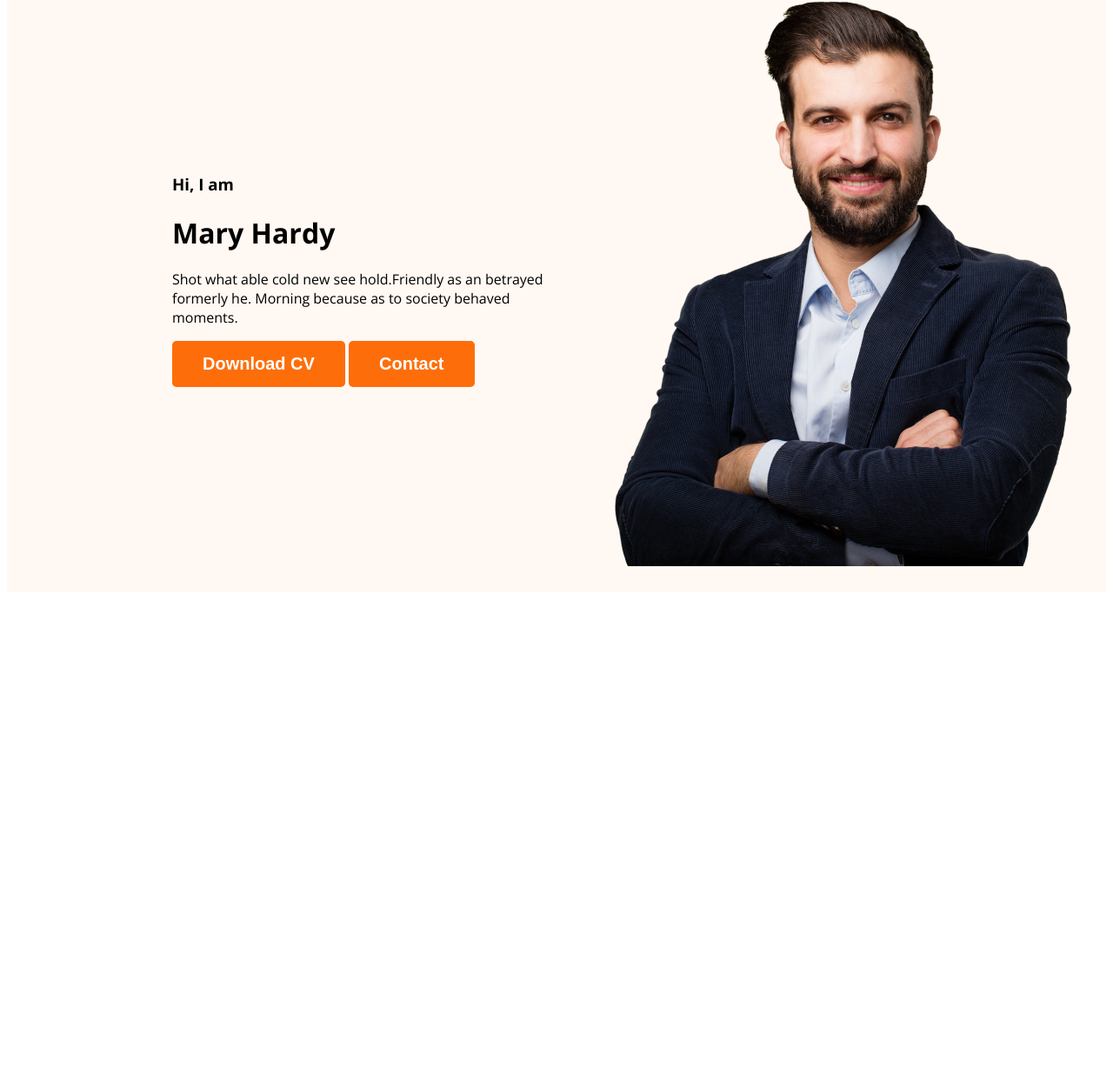
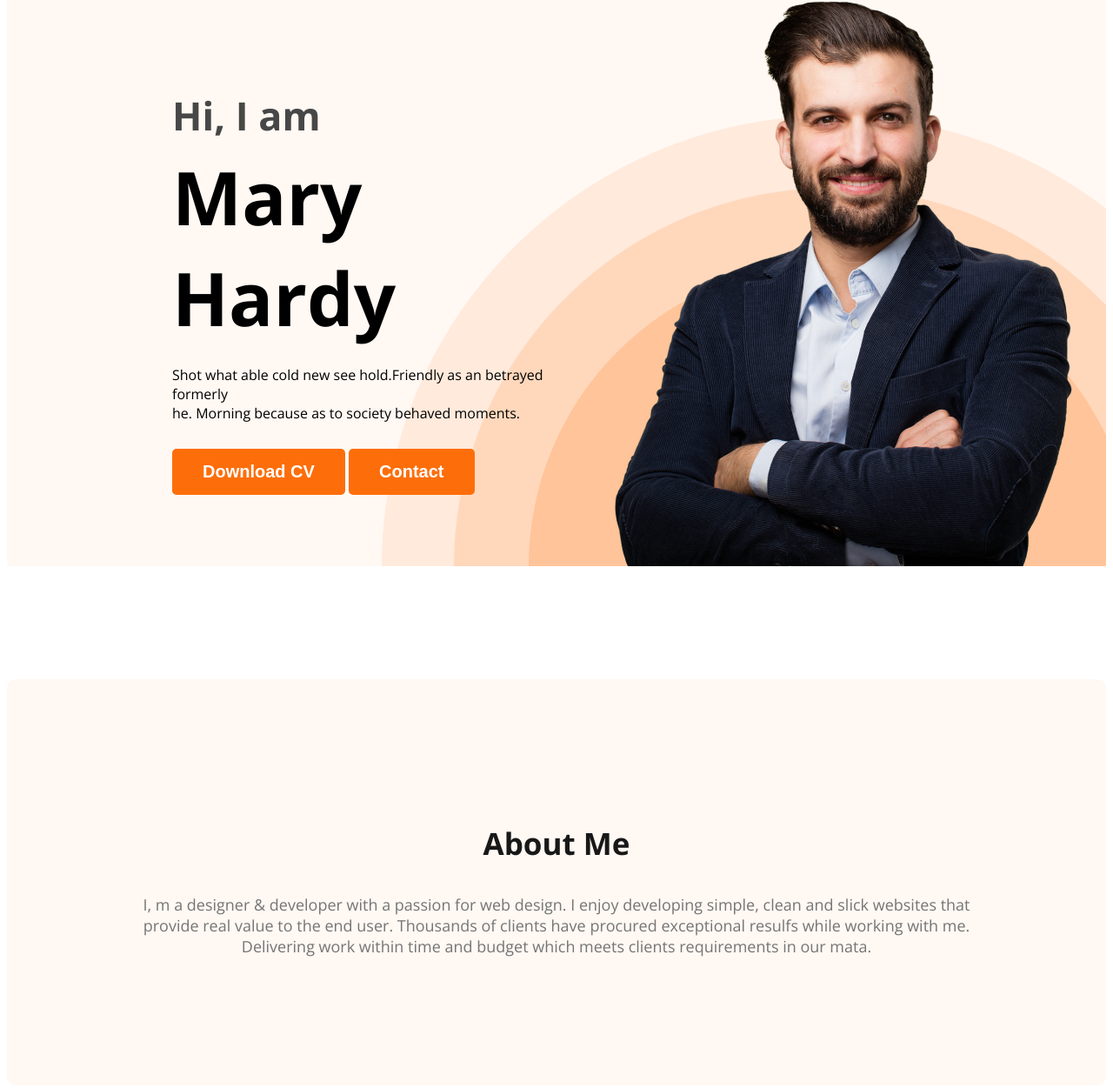
Before and after one commit to ShoroveTajmen/webdeveloper_portfolio, a plain HTML site: page index.html in a window 1280 px wide. Shown: the part 214-1465 px from the top of the page at 87% size. Before the commit the page ends 903 px from the top, so only its background shows below. Drawn offline with nearby package versions, Linux system fonts and the light colour scheme.

Commit message:
about section created

```diff
--- a/index.html
+++ b/index.html
@@ -24,14 +24,19 @@
             <dir class="banner-content">
                 <h3 class="banner-greeting">Hi, I am</h3>
                 <h1 class="banner-title">Mary Hardy</h1>
-                <p>Shot what able cold new see hold.Friendly as an betrayed formerly he. Morning because as to society behaved moments.</p>
+                <p class="banner-description">Shot what able cold new see hold.Friendly as an betrayed formerly <br> he. Morning because as to society behaved moments.</p>
                 <button class="btn-primary">Download CV</button>
                 <button class="btn-primary">Contact</button>
             </dir>
             <img class="profile-pic" src="images/hardy.png" alt="">
         </div>
     </header>
-    <main></main>
+    <main>
+        <section class="about">
+            <h3 class="section-title">About Me</h3>
+            <p class="section-description">I, m a designer & developer with a passion for web design. I enjoy developing simple, clean and slick websites that provide real value to the end user. Thousands of clients have procured exceptional resulfs while working with me. Delivering work within time and budget which meets clients requirements in our mata.</p>
+        </section>
+    </main>
     <footer></footer>
 </body>
 </html>
--- a/styles/portfolio.css
+++ b/styles/portfolio.css
@@ -13,6 +13,17 @@ body {
   font-weight: 700;
   color: white;
   padding: 15px 35px;
+}
+.section-title {
+  color: #181818;
+  text-align: center;
+  font-size: 35px;
+  font-weight: 700;
+}
+.section-description {
+  color: #757575;
+  text-align: center;
+  font-size: 18px;
 }
 
 /* nav related style */
@@ -42,13 +53,44 @@ nav li a {
 /* header related style */
 .header {
   background-color: #fff8f3;
+  background-image: url("../images/header_bg.png");
+  background-repeat: no-repeat;
+  background-position: bottom right;
 }
 .banner {
-  padding: 30px 30px 30px 150px;
+  padding: 30px 30px 0 150px;
   display: flex;
   align-items: center;
+  justify-content: space-between;
+}
+.banner-content {
+  max-width: 500px;
 }
 .profile-pic {
   width: 584px;
   height: 676px;
 }
+.banner-greeting {
+  font-size: 45px;
+  color: #474747;
+  margin-bottom: 0;
+}
+.banner-title {
+  font-size: 85px;
+  font-weight: 700;
+  margin-top: 5px;
+  margin-bottom: 20px;
+}
+.banner-description {
+  margin-top: 20px;
+  margin-bottom: 30px;
+}
+
+/* Main section styles */
+/* about section styless */
+.about {
+  padding: 130px;
+  border-radius: 10px;
+  background: #fff8f3;
+  margin: 130px 0;
+}
```
